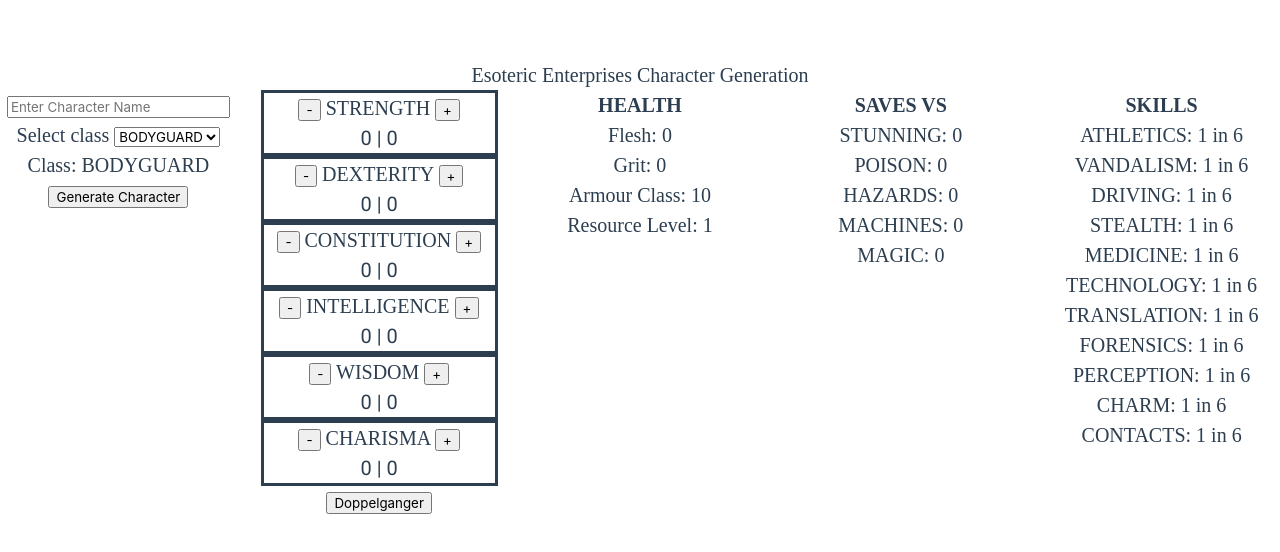
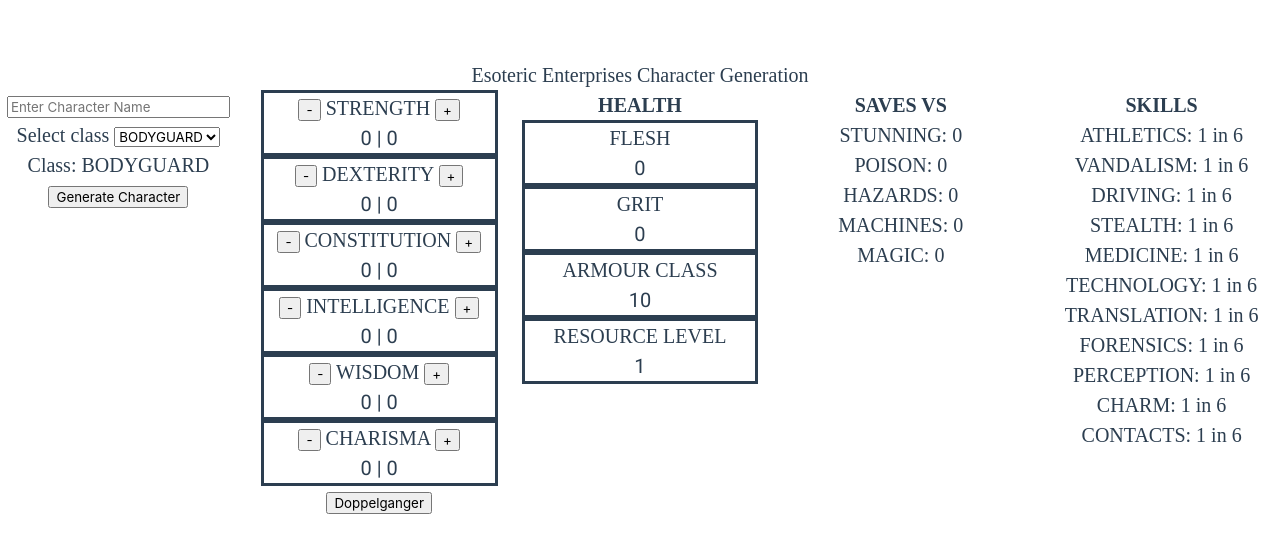
Before and after one commit to alpersad/EEcharacterGen, a Vue app: page / in a window 1280 px wide. Shown: the top 552 px of the page. Built offline with nearby package versions, Linux system fonts and the light colour scheme; a web font is replaced by a local one.

Commit message:
updated Health qol

```diff
--- a/src/components/Health.vue
+++ b/src/components/Health.vue
@@ -1,10 +1,22 @@
 <template>
   <div>
     <b>HEALTH</b>
-    <p>Flesh: {{ flesh }}</p>
-    <p>Grit: {{ grit }}</p>
-    <p>Armour Class: {{ armourClass }}</p>
-    <p>Resource Level: {{ resourceLevel }}</p>
+    <div class="border">
+      <p>FLESH</p>
+      <span class="roboto"> {{ flesh }}</span>
+    </div>
+    <div class="border">
+      <p>GRIT</p>
+      <span class="roboto"> {{ grit }}</span>
+    </div>
+    <div class="border">
+      <p>ARMOUR CLASS</p>
+      <span class="roboto"> {{ armourClass }}</span>
+    </div>
+    <div class="border">
+      <p>RESOURCE LEVEL</p>
+      <span class="roboto"> {{ resourceLevel }}</span>
+    </div>
   </div>
 </template>
 
@@ -19,4 +31,7 @@ export default {
 </script>
 
 <style scoped>
+.border {
+  border-style: solid;
+}
 </style>
```
